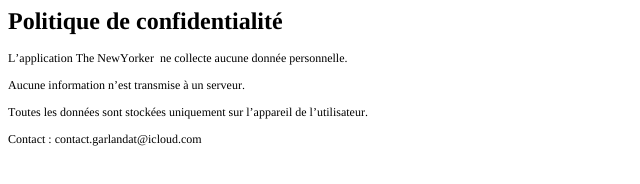
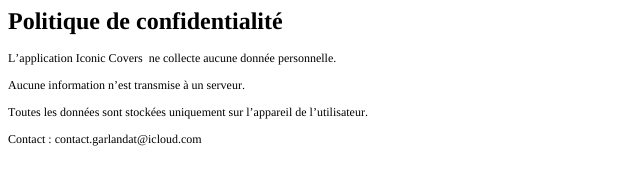
Before and after one commit to migapple/TheNewYoker, a website: page privacy.html in a window 1280 px wide. Shown: the full height of the page, 0-640 px from the left. Drawn offline with Linux system fonts and the light colour scheme.

Commit message:
Update privacy policy for Iconic Covers app

```diff
--- a/privacy.html
+++ b/privacy.html
@@ -13,7 +13,7 @@
 </head>
 <body>
 <h1 style="margin: 0.0px 0.0px 16.1px 0.0px; font: 24.0px Times; -webkit-text-stroke: #000000"><span class="s1"><b>Politique de confidentialité</b><b></b></span></h1>
-<p class="p2"><span class="s1">L’application The NewYorker<span class="Apple-converted-space">  </span>ne collecte aucune donnée personnelle.</span></p>
+<p class="p2"><span class="s1">L’application Iconic Covers<span class="Apple-converted-space">  </span>ne collecte aucune donnée personnelle.</span></p>
 <p class="p2"><span class="s1">Aucune information n’est transmise à un serveur.</span></p>
 <p class="p2"><span class="s1">Toutes les données sont stockées uniquement sur l’appareil de l’utilisateur.</span></p>
 <p class="p2"><span class="s1">Contact : contact.garlandat@icloud.com</span></p>
```
